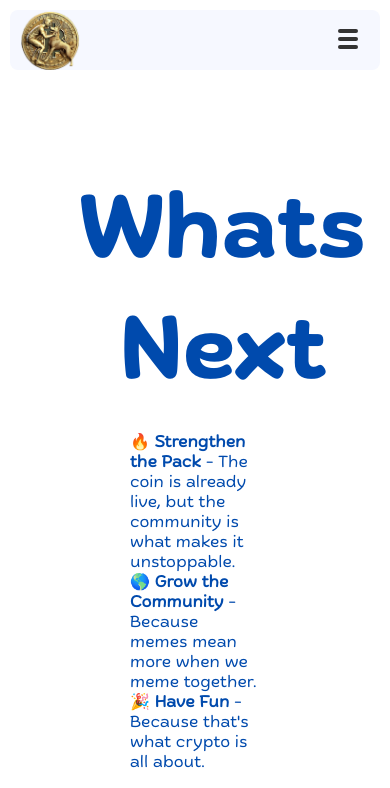
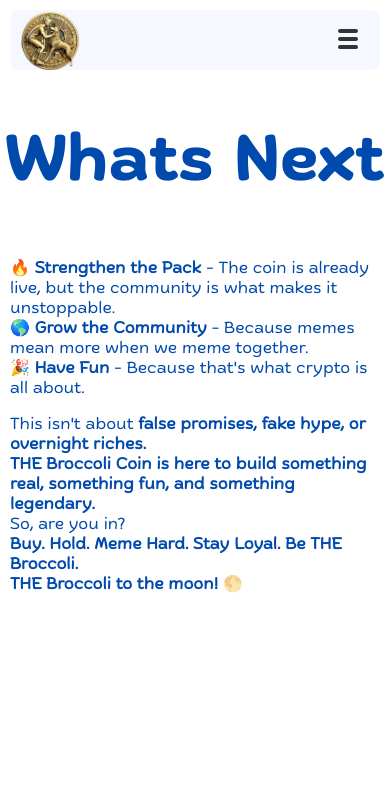
Before and after one commit to loyalfriend0615/broccoli, a React (Create React App) app: page /whats-next in a window 390 px wide. Shown: the top 788 px of the page. Built offline with nearby package versions, Linux system fonts and the light colour scheme.

Commit message:
whatsnext adjust1

```diff
--- a/src/components/WhatsNext/WhatsNext.css
+++ b/src/components/WhatsNext/WhatsNext.css
@@ -1,7 +1,7 @@
 #whatsnext {
     margin-bottom: 200px;
 }
-#whatsnext h1 {
+#whatsnext h2 {
     text-align: center;
 }
 #whatsnext p {
@@ -13,3 +13,17 @@
     margin-left: 130px;
     margin-right: 130px;
 }
+
+@media (max-width: 767px) {
+    #whatsnext p {
+        margin-left: 50px;
+        margin-right: 50px;
+    }
+}
+
+@media (max-width: 459px) {
+    #whatsnext p {
+        margin-left: 10px;
+        margin-right: 10px;
+    }
+}
--- a/src/components/WhatsNext/index.js
+++ b/src/components/WhatsNext/index.js
@@ -5,9 +5,9 @@ import './WhatsNext.css';
 function WhatsNext() {
     return (
         <div id="whatsnext">
-            <h1>
+            <h2>
                 Whats Next
-            </h1>
+            </h2>
             <p>
                 🔥 <b>Strengthen the Pack</b> - The coin is already live, but the community is what makes it unstoppable. <br/>
                 🌎 <b>Grow the Community</b> - Because memes mean more when we meme together. <br/>
```
